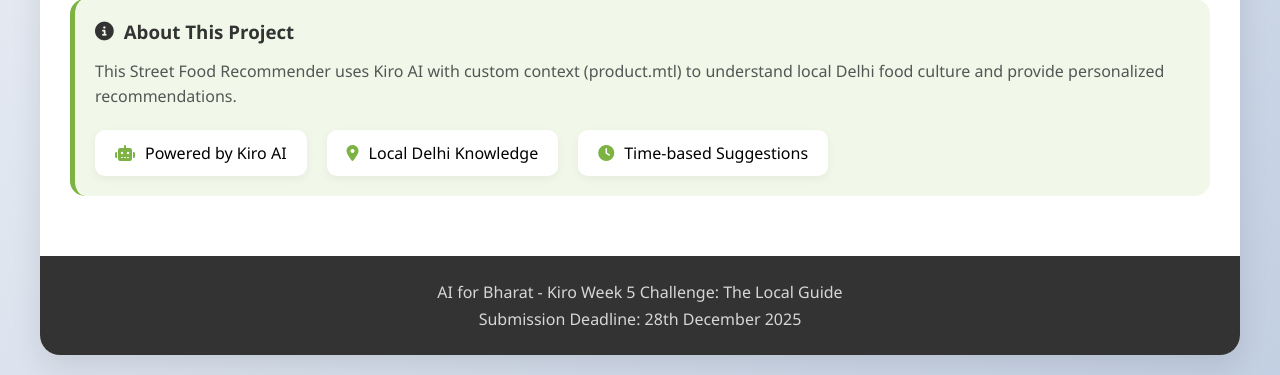
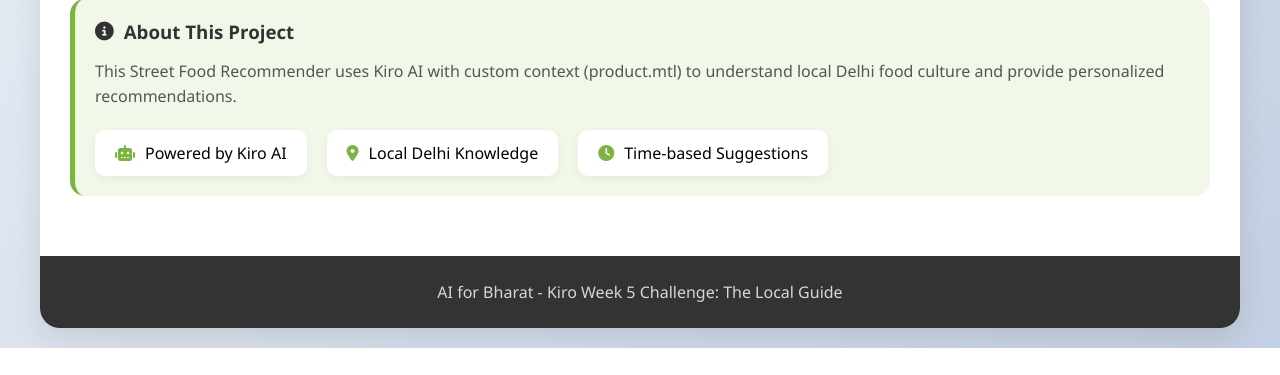
Before and after one commit to kuldeepyaduvanshi281/delhi-street-food-recommender, a Flask app: page / in a window 1280 px wide. Shown: the part 890-1265 px from the top of the page. After the commit the page ends 1238 px from the top, so only its background shows below. Run offline with Flask 3, Linux system fonts and the light colour scheme.

Commit message:
Update index.html

```diff
--- a/templates/index.html
+++ b/templates/index.html
@@ -86,7 +86,6 @@
 
         <footer>
             <p>AI for Bharat - Kiro Week 5 Challenge: The Local Guide</p>
-            <p>Submission Deadline: 28th December 2025</p>
         </footer>
     </div>
 
```
